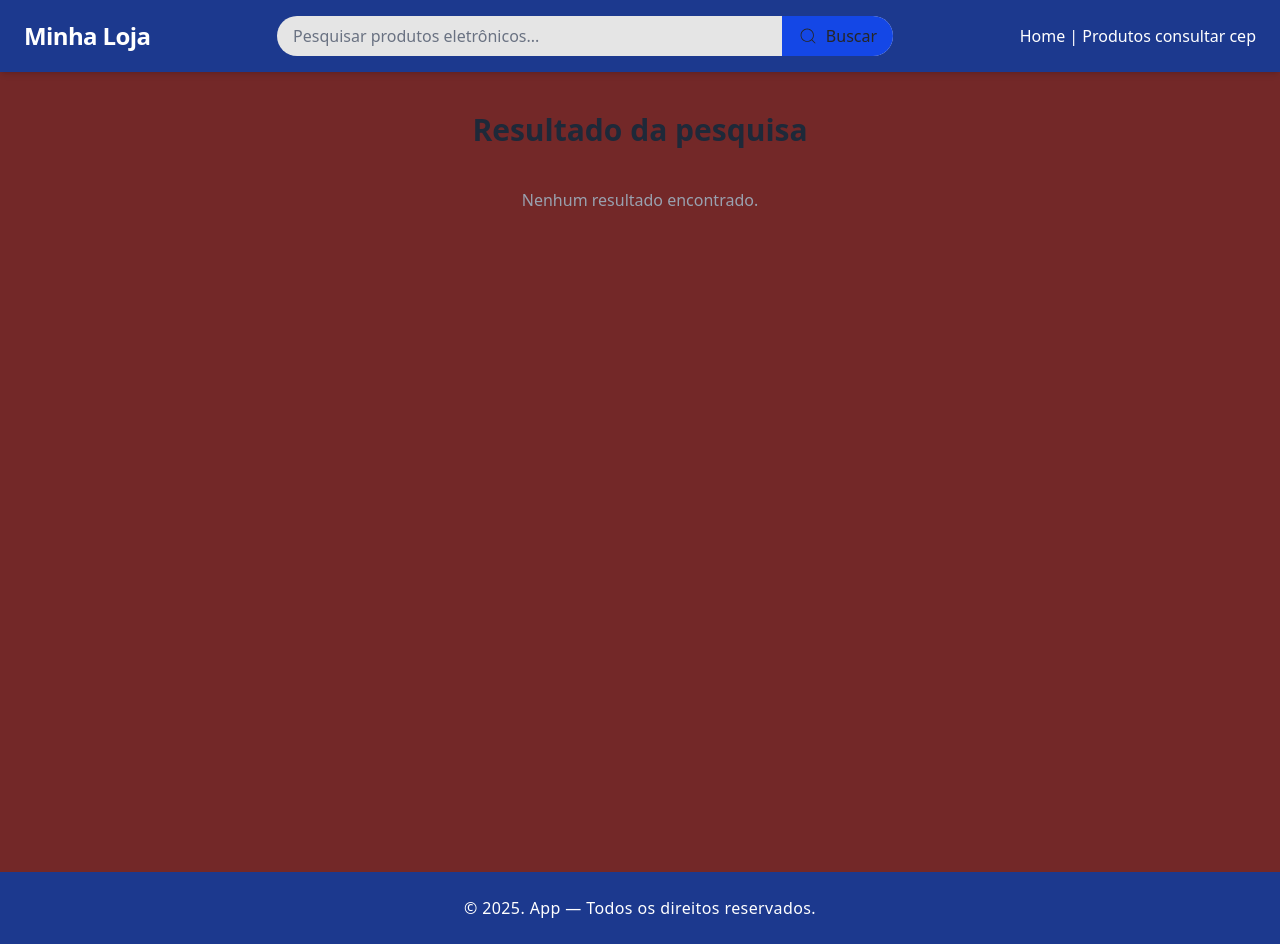
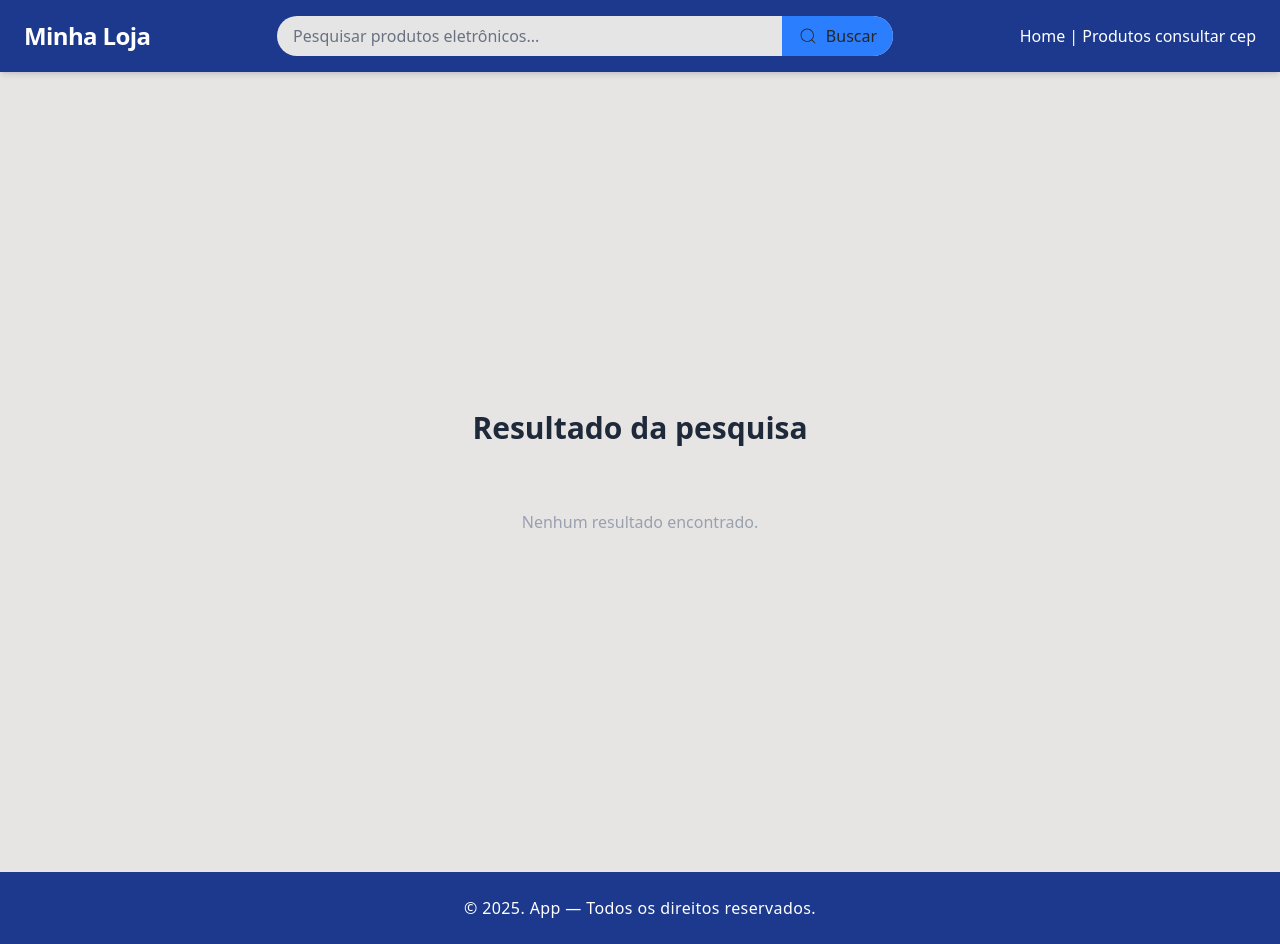
Before and after one commit to 1TDSPF-25/sistema-flow, a React (Vite) app in the folder sistema-flow/: page / in a window 1280 px wide. Built offline with nearby package versions, Linux system fonts and the light colour scheme; data requests are answered from the project's data file.

Commit message:
feat estilizando a home

```diff
--- a/sistema-flow/src/components/Cabecalho/Cabecalho.tsx
+++ b/sistema-flow/src/components/Cabecalho/Cabecalho.tsx
@@ -27,7 +27,7 @@ export default function Cabecalho() {
           />
           <button
             onClick={handleSearch}
-            className="bg-blue-700 text-neutral-800 px-4 py-2 flex items-center gap-2 hover:bg-amber-300 transition font-medium"
+            className="bg-blue-500 text-neutral-800 px-4 py-2 flex items-center gap-2 hover:bg-blue-300 transition font-medium"
           >
             <CiSearch size={20} />
             <span className="hidden sm:inline">Buscar</span>
--- a/sistema-flow/src/globals.css
+++ b/sistema-flow/src/globals.css
@@ -16,7 +16,7 @@
     }
 
     & main{
-        @apply bg-[#732828] text-white h-[60vh] w-[100vw] overflow-auto;
+        @apply bg-[#e7e4e4] text-white h-[60vh] w-[100vw] overflow-auto;
     }
 
     & footer{
--- a/sistema-flow/src/routes/Home/index.tsx
+++ b/sistema-flow/src/routes/Home/index.tsx
@@ -29,24 +29,24 @@ export default function Home() {
   }, [produtos]);
 
   return (
-    <main className="min-h-screen bg-gray-50 px-6 py-10">
+    <main className="flex flex-col min-h-screen bg-gray-50 items-center justify-center">
       <h2 className="text-3xl font-bold text-gray-800 mb-6 text-center">
         Resultado da pesquisa
       </h2>
 
       {resultado.length > 0 ? (
-        <div className="grid grid-cols-1 sm:grid-cols-2 md:grid-cols-3 lg:grid-cols-4 gap-6">
+        <div className="grid grid-cols-1 sm:grid-cols-2 gap-6">
           {resultado.map((p) => (
             <div
               key={p.id}
               className="bg-white rounded-2xl shadow-lg p-6 flex flex-col justify-between hover:shadow-xl transition-shadow duration-200"
             >
-              {/* Nome do produto */}
+
               <h3 className="text-lg font-semibold text-gray-800 mb-2 truncate">
                 {p.nome}
               </h3>
 
-              {/* Preço */}
+
               <span className="text-green-500 font-bold text-lg">
                 R$ {Number(p.preco).toFixed(2)}
               </span>
```
